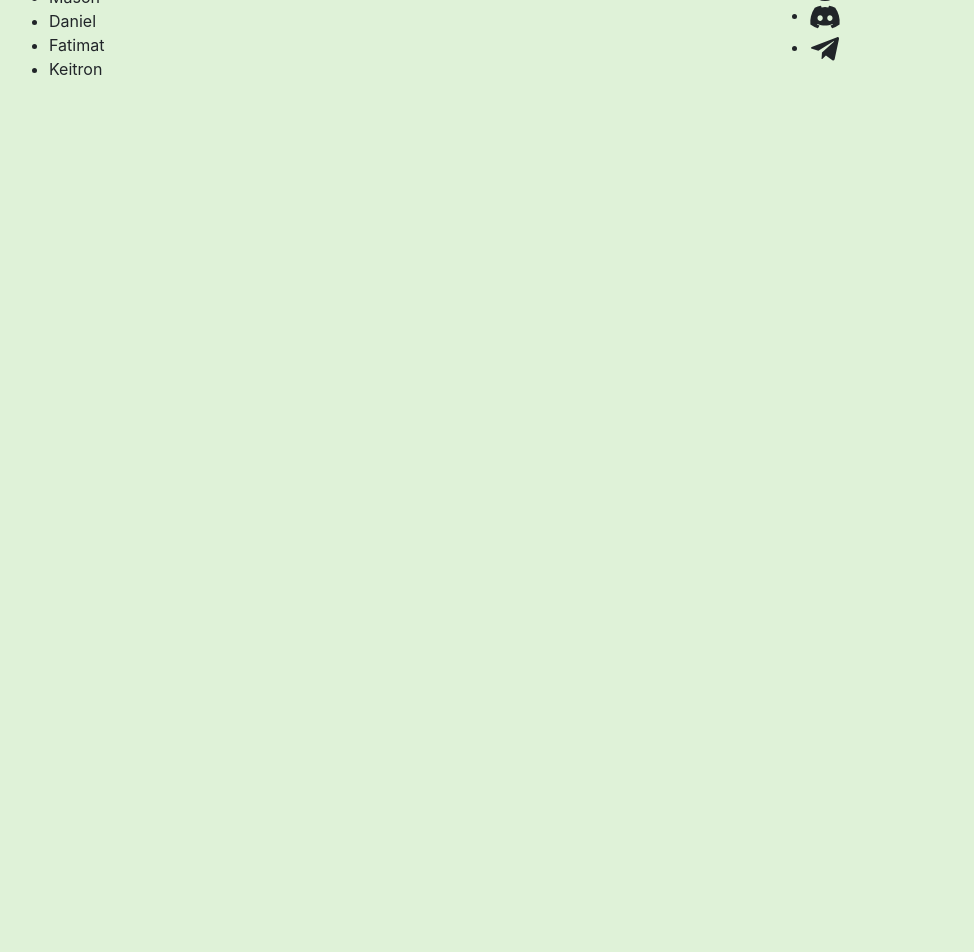
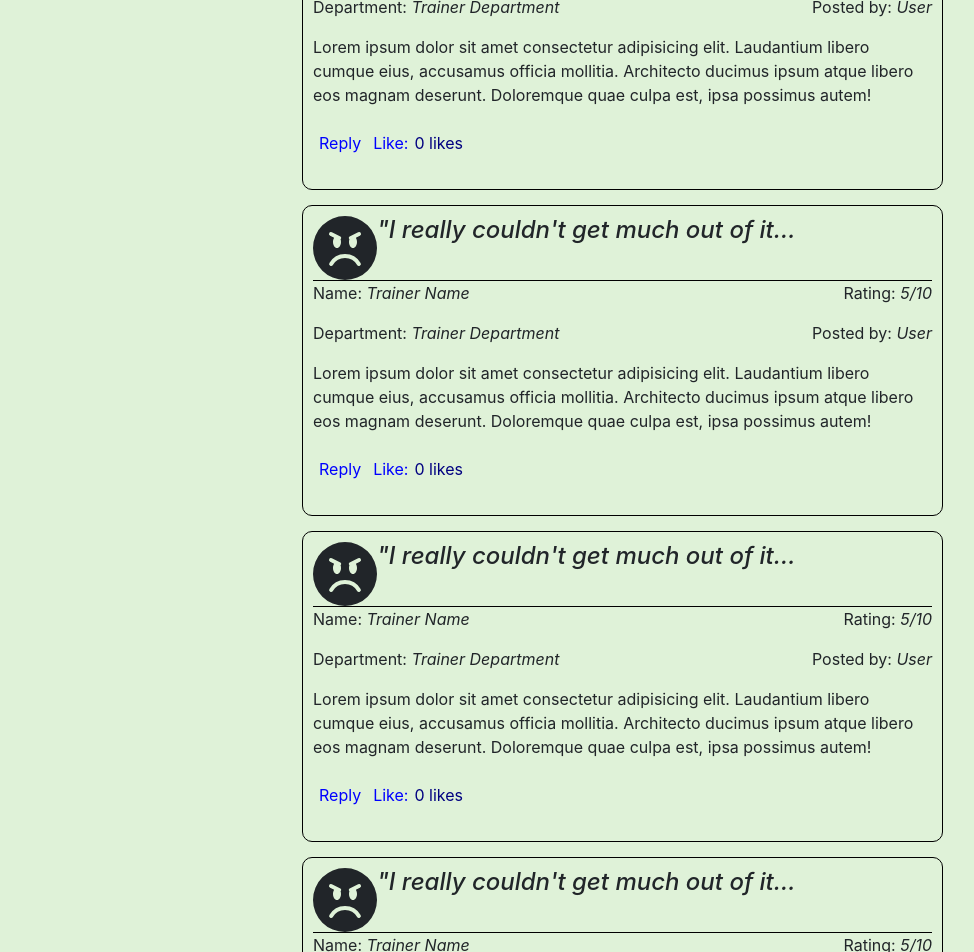
Before and after one commit to mdsayeed133/RevProject-3, a React (Create React App) app in the folder social-media-react-dev/: page / in a window 1280 px wide. Shown: the part 560-1512 px from the top of the page, without its empty margins (65-1039 px from the left). Before the commit the page ends 800 px from the top, so only its background shows below. Built offline with nearby package versions, Linux system fonts and the light colour scheme.

Commit message:
getting closer

```diff
--- a/social-media-react-dev/src/components/Comments/Reply.tsx
+++ b/social-media-react-dev/src/components/Comments/Reply.tsx
@@ -8,8 +8,7 @@ const Reply = () => {
             <div className="user-profile">
               <p>L</p>
             </div>
-            <p className='reply_message'>This is a message of me replying to you.
-            from:<em>Linda Belcher</em></p>
+            <p className='reply_message'>This will render with data from <em>Linda Belcher</em></p>
           </div>
         </>
       );
--- a/social-media-react-dev/src/components/login/Login.tsx
+++ b/social-media-react-dev/src/components/login/Login.tsx
@@ -73,19 +73,12 @@ export default function Login() {
 
             </div>
             <button className="login-button" onClick={login}>Login</button>
-        <Grid container>
-          <Grid item>
-            {/* <Link href="register" variant="body2">
-                  {"Don't have an account? Sign Up"}
-                </Link> */}
+            <div className="signup-row">
             <Link href="signup">
               {"Don't have an account? Try Sign Up"}
             </Link>
-          </Grid>
-        </Grid>
-
+            </div>
           </div>
-
           {/* <button className="login-button" onClick={reset}>Reset Password</button> */}
         </div>
       </div>
--- a/social-media-react-dev/src/components/post-feed/PostFeed.tsx
+++ b/social-media-react-dev/src/components/post-feed/PostFeed.tsx
@@ -102,6 +102,10 @@ export const PostFeed:React.FC<any> = (props:any) => {
                         <div className="post-feed-content">
                             <h3>Display information here</h3>
                             <Post />
+                            <Post />
+                            <Post />
+                            <Post />
+                            <Post />
 
                         </div>
                     </div>
```
